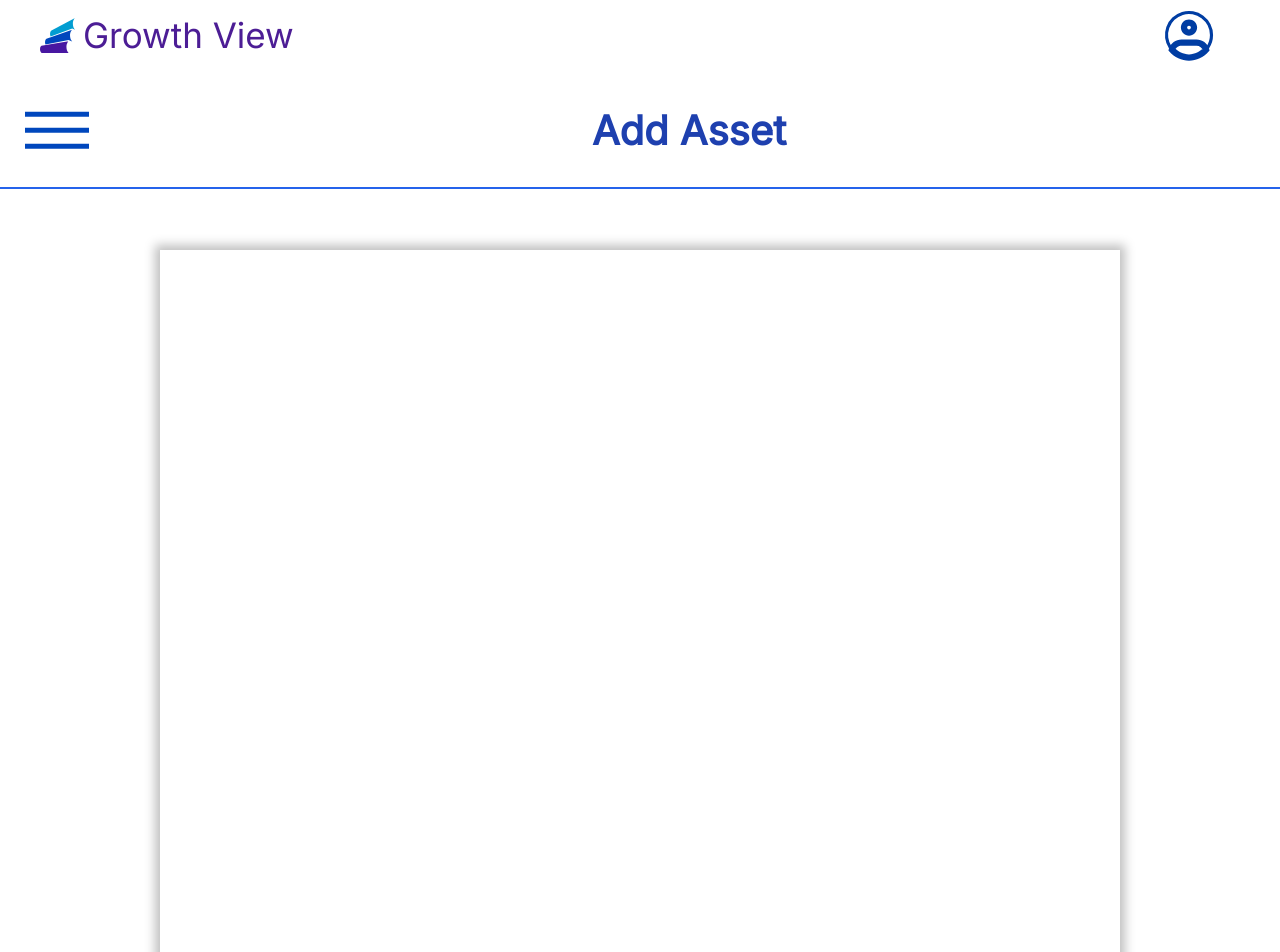
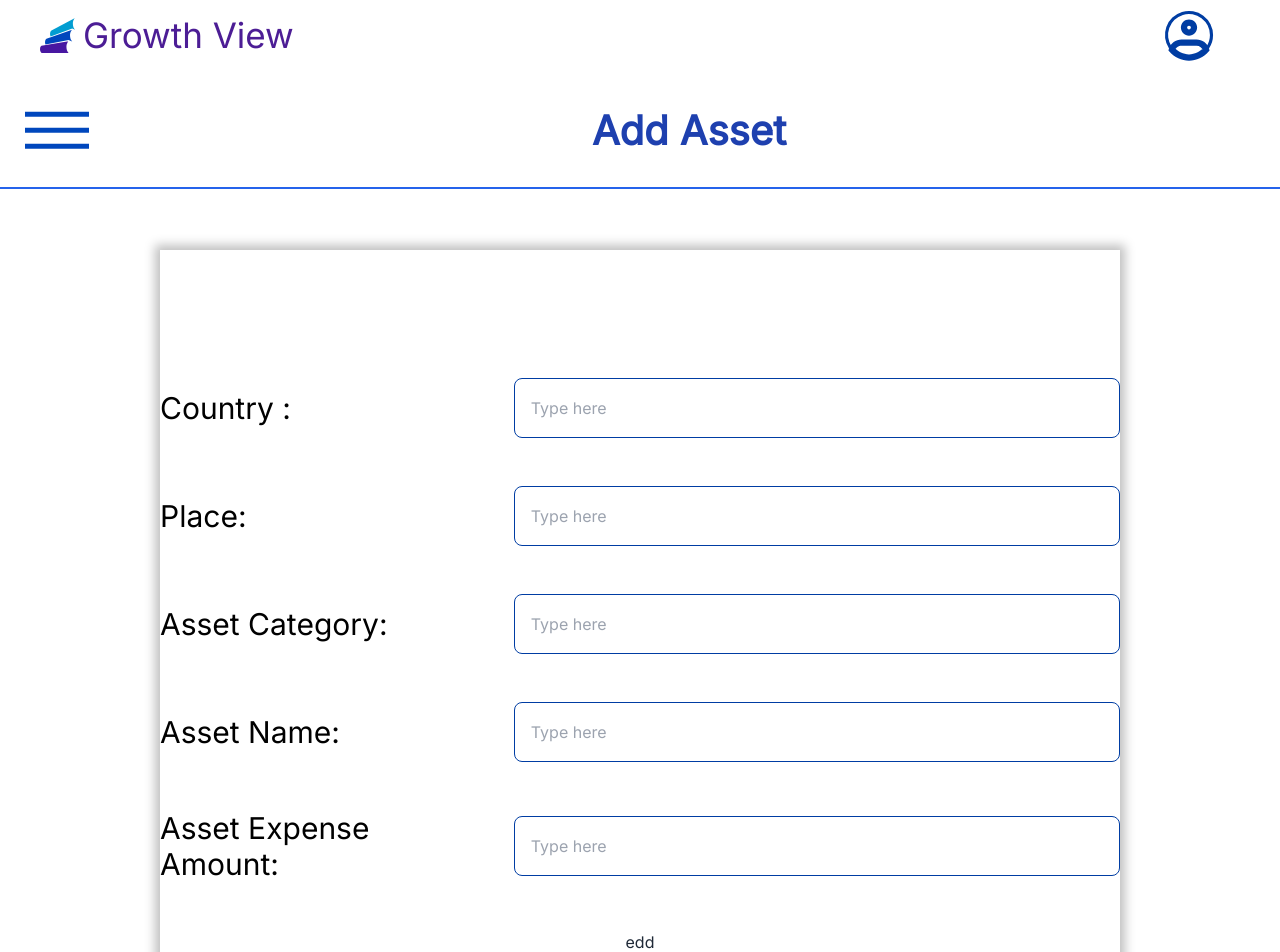
Before and after one commit to Reliance-impax-global/Growth-View-client, a React (Vite) app: page /addAsset in a window 1280 px wide. Shown: the top 952 px of the page. Built offline with nearby package versions, Linux system fonts and the light colour scheme; no server answers.

Commit message:
added message page for mobile device

```diff
--- a/package.json
+++ b/package.json
@@ -16,6 +16,7 @@
     "match-sorter": "^6.3.1",
     "react": "^18.2.0",
     "react-datepicker": "^4.25.0",
+    "react-device-detect": "^2.2.3",
     "react-dom": "^18.2.0",
     "react-drag-drop-files": "^2.3.10",
     "react-dropzone": "^14.2.3",
--- /dev/null
+++ b/src/MobileDeviceMsg.jsx
@@ -0,0 +1,15 @@
+const MobileDeviceMsg = () => {
+  return (
+    <div className="bg-[#A21113] h-screen w-screen flex justify-center items-center px-36">
+      <div>
+        <h2 className="text-3xl text-white text-center">
+          This Website Is Not Competable with Mobile Device.Please Visit Us From
+          a DESKTOP
+        </h2>
+        <h5 className="text-2xl text-white text-center my-6">THANK YOU...</h5>
+      </div>
+    </div>
+  );
+};
+
+export default MobileDeviceMsg;
--- a/src/Pages/admin/AddAsset.jsx
+++ b/src/Pages/admin/AddAsset.jsx
@@ -17,8 +17,67 @@ const AddAsset = () => {
           style={{
             boxShadow: "0px 0px 10px 5px rgba(0, 0, 0, 0.25)",
           }}
-          className="h-[800px] w-3/4"
-        ></div>
+          className="h-full w-3/4 py-20"
+        >
+          <div className="flex justify-center items-center gap-24 my-12">
+            <h3 className="text-black text-3xl font-medium w-[300px]">
+              Country :
+            </h3>
+            <input
+              required
+              type="text"
+              placeholder="Type here"
+              className="input input-bordered border-[#003DA3] w-[700px] h-[60px] "
+            />
+          </div>
+          <div className="flex justify-center items-center gap-24 my-12">
+            <h3 className="text-black text-3xl font-medium w-[300px]">
+              Place:
+            </h3>
+            <input
+              required
+              type="text"
+              placeholder="Type here"
+              className="input input-bordered border-[#003DA3] w-[700px] h-[60px]"
+            />
+          </div>
+          <div className="flex justify-center items-center gap-24 my-12">
+            <h3 className="text-black text-3xl font-medium w-[300px]">
+              Asset Category:
+            </h3>
+            <input
+              required
+              type="text"
+              placeholder="Type here"
+              className="input input-bordered border-[#003DA3] w-[700px] h-[60px]"
+            />
+          </div>
+          <div className="flex justify-center items-center gap-24 my-12">
+            <h3 className="text-black text-3xl font-medium w-[300px]">
+              Asset Name:
+            </h3>
+            <input
+              required
+              type="text"
+              placeholder="Type here"
+              className="input input-bordered border-[#003DA3] w-[700px] h-[60px]"
+            />
+          </div>
+          <div className="flex justify-center items-center gap-24 my-12">
+            <h3 className="text-black text-3xl font-medium w-[300px]">
+              Asset Expense Amount:
+            </h3>
+            <input
+              required
+              type="text"
+              placeholder="Type here"
+              className="input input-bordered border-[#003DA3] w-[700px] h-[60px]"
+            />
+          </div>
+          <div className="flex justify-center items-center">
+            <button>edd</button>
+          </div>
+        </div>
       </div>
     </>
   );
--- a/src/Routes/Router.jsx
+++ b/src/Routes/Router.jsx
@@ -10,6 +10,7 @@ import ManagerExpenseRecord from "../Pages/manager/ManagerExpenseRecord";
 import HomeAdmin from "../Pages/Home/HomeAdmin";
 import AddAsset from "../Pages/admin/AddAsset";
 import AdminAvailableAssets from "../Pages/admin/AdminAvailableAssets";
+
 
 const role = "admin";
 export const router = createBrowserRouter([
--- a/src/Shared/Navbar.jsx
+++ b/src/Shared/Navbar.jsx
@@ -148,7 +148,7 @@ const Navbar = ({ title }) => {
                     <div className="text-white text-[40px] font-semibold">
                       <NavLink
                         onClick={() => setIsDashboardOpen(false)}
-                        to="/profitLoss"
+                        to="/"
                         className="text-white px-6 py-4 rounded hover:text-[#5f57c5] transition-colors duration-300 aria-[current=page]:bg-[#02779E]"
                       >
                         Profit/Loss
--- a/src/main.jsx
+++ b/src/main.jsx
@@ -4,11 +4,19 @@ import "./index.css";
 import { RouterProvider } from "react-router-dom";
 import { router } from "./Routes/Router.jsx";
 import AuthProvider from "./provider/AuthProvider.jsx";
+import { isMobile } from "react-device-detect";
+import MobileDeviceMsg from "./MobileDeviceMsg.jsx";
+
+const smallWidth = window.innerWidth <= 700;
 
 ReactDOM.createRoot(document.getElementById("root")).render(
   <React.StrictMode>
-    <AuthProvider>
-      <RouterProvider router={router} />
-    </AuthProvider>
+    {isMobile || smallWidth ? (
+      <MobileDeviceMsg></MobileDeviceMsg>
+    ) : (
+      <AuthProvider>
+        <RouterProvider router={router} />
+      </AuthProvider>
+    )}
   </React.StrictMode>
 );
```
Also changed, not shown: 1 other file (tests, documents, lock files or other folders).
